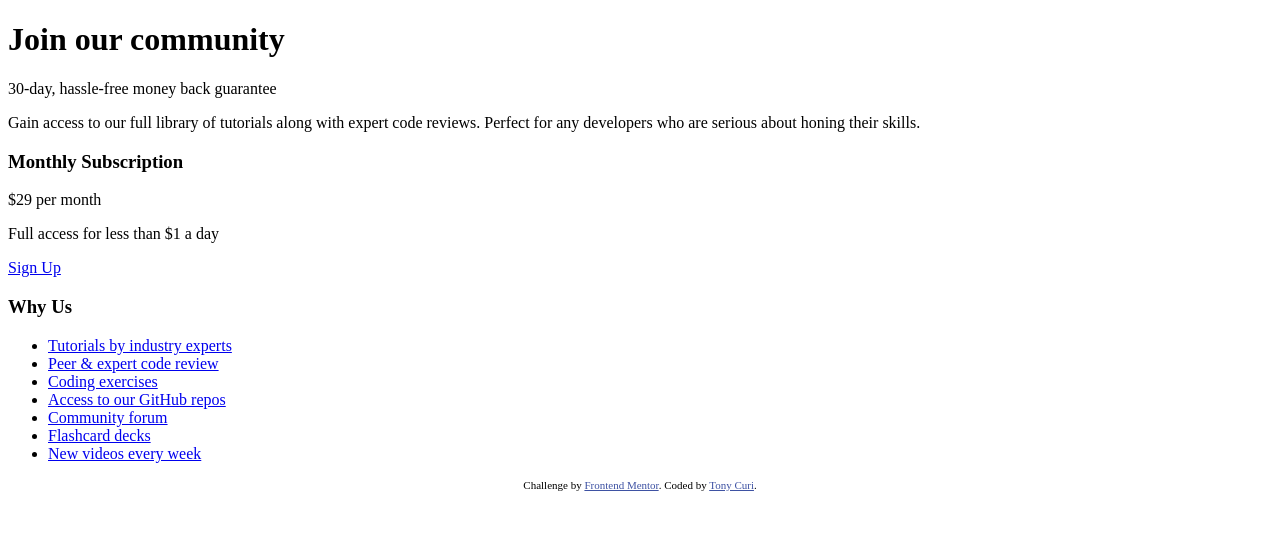
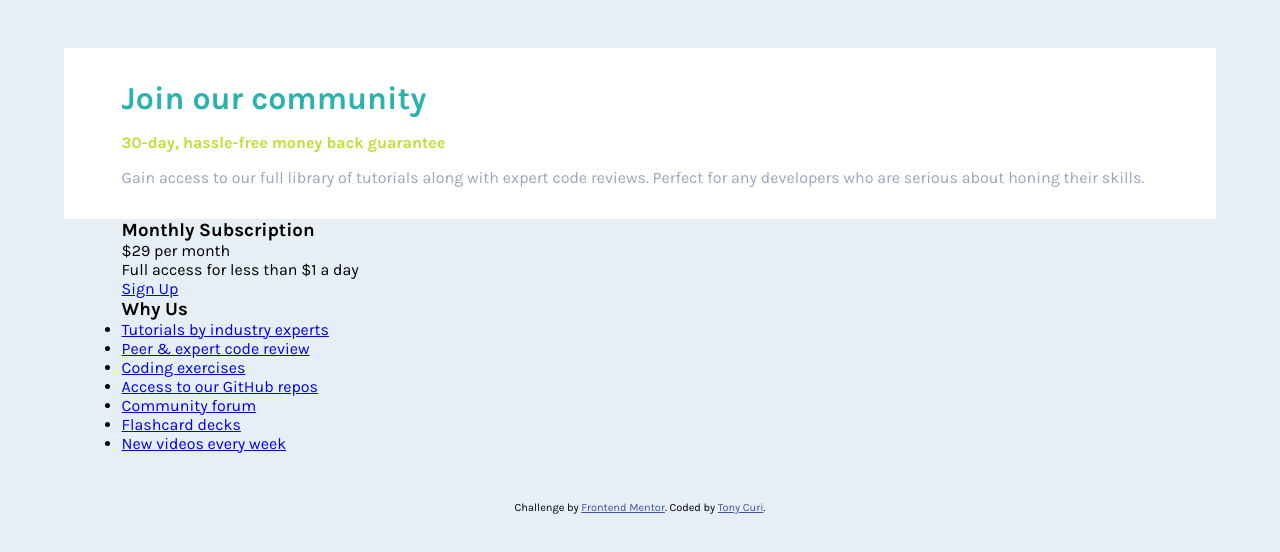
Before and after one commit to tonycuri/single-price-grid-component-master, a plain HTML site: page index.html in a window 1280 px wide. Drawn offline with Linux system fonts and the light colour scheme.

Commit message:
finish jumbotron

```diff
--- a/index.html
+++ b/index.html
@@ -13,12 +13,15 @@
     .attribution { font-size: 11px; text-align: center; }
     .attribution a { color: hsl(228, 45%, 44%); }
   </style>
+  <link rel="preconnect" href="https://fonts.gstatic.com">
+  <link href="https://fonts.googleapis.com/css2?family=Karla:wght@400;700&display=swap" rel="stylesheet">
   <link rel="stylesheet" href="css/style.css">
 </head>
 <body>
 
   <main class="main">
     <div class="jumbotron">
+      <div class="container">
         <h1>Join our community</h1>
         <p class="destacado">30-day, hassle-free money back guarantee</p>
         <p>
@@ -26,7 +29,8 @@
           Perfect for any developers who are serious about honing their skills.
         </p>
       </div>
-    <div class="section">
+    </div>
+    <div class="section container">
       <div class="sub">
         <h3>Monthly Subscription</h3>
         &dollar;29 per month
--- a/style.scss
+++ b/style.scss
@@ -0,0 +1,45 @@
+$primary-font:'Karla', sans-serif;
+$primary-color:hsl(179, 62%, 43%);
+$secondary-color: hsl(71, 73%, 54%);
+$bg-color: hsl(204, 43%, 93%);
+$font-color: hsl(218, 22%, 67%);
+
+
+
+html {
+    box-sizing: border-box;
+}
+*, *:before, *:after {
+    box-sizing: inherit;
+    margin: 0;
+    padding: 0;
+}
+body{
+    font-size: 16px;
+    background-color: $bg-color;
+    font-family: $primary-font;
+}
+.container{
+    width: 90%;
+    margin: 0 auto;
+}
+.main{
+    width: 90%;
+    margin: 3rem auto;
+    border-radius: 1rem;
+}
+.jumbotron{
+    background-color: white;
+    padding: 2rem 0;
+    h1{
+        color:$primary-color;
+    }
+    .destacado{
+        color: $secondary-color;
+        font-weight: 700;
+        padding: 1rem 0;
+    }
+    p{
+        color:$font-color;
+    }
+}
```
Also changed, not shown: css/style.css, 1 other file. Lines whose indentation alone changed are shown as unchanged.
